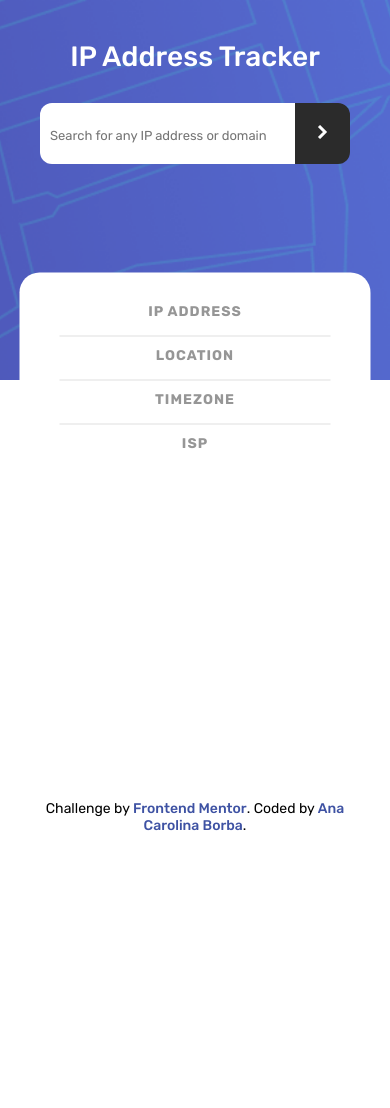
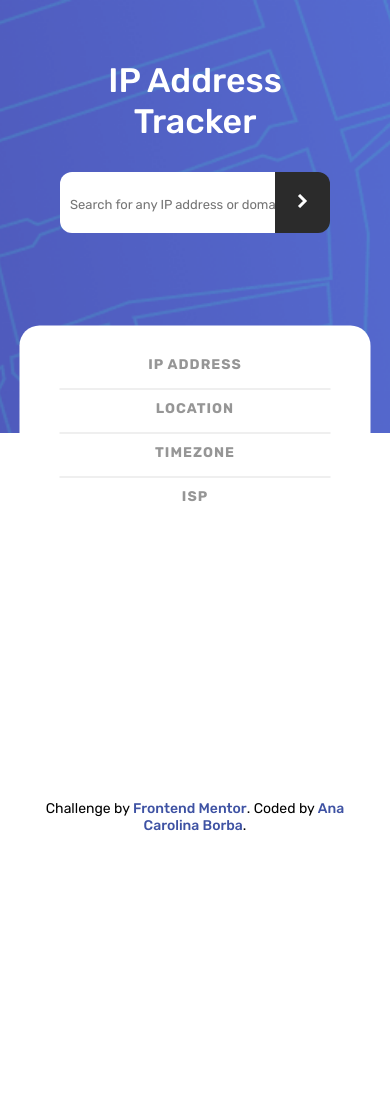
Before and after one commit to anacarolinabmv/FM-IP-address-tracker, a plain HTML site: page index.html in a window 390 px wide. Before the commit the page ends 844 px from the top, so only its background shows below. Drawn offline with nearby package versions, Linux system fonts and the light colour scheme.

Commit message:
Fix header/map heights to avoid overlapping
Tracker container was overlapping

```diff
--- a/index.html
+++ b/index.html
@@ -17,9 +17,9 @@
     <title>Frontend Mentor | IP Address Tracker</title>
   </head>
   <body>
-    <header>
-      <h1 class="heading">IP Address Tracker</h1>
-      <div class="search">
+    <header class="header">
+      <h1 class="heading-primary">IP Address Tracker</h1>
+      <div class="header__search-box">
         <input type="text" placeholder="Search for any IP address or domain" class="input--search" />
         <button type="submit" class="btn--search">
           <img src="images/icon-arrow.svg" alt="" />
@@ -44,8 +44,12 @@
         </div>
       </div>
     </header>
+    <section></section>
+
     <main>
-      <div id="map"></div>
+      <div class="map-container">
+        <div id="map"></div>
+      </div>
     </main>
     <footer>
       <div class="attribution">
--- a/script.js
+++ b/script.js
@@ -64,7 +64,6 @@ const displayTrackerInfo = async function (apiURL, renderLocationFn) {
 
 const getIPDomain = function () {
   const input = inputSearch.value;
-
   const apiURL = `https://geo.ipify.org/api/v2/country,city?apiKey=at_koRC5qY2rJFwTOq83X1z63HWqIfmc&ipAddress=${input}&domain=${input}`;
 
   displayTrackerInfo(apiURL, renderLocationOnMap);
--- a/style.css
+++ b/style.css
@@ -18,27 +18,27 @@ body {
 html {
   font-size: 62.5%;
 }
-header {
-  margin: 0 auto;
+.header {
+  /* margin: 0 auto; */
   background: center/cover no-repeat url(images/pattern-bg-desktop.png);
   position: relative;
-  height: 35vh;
-  padding: 4rem;
+  min-height: 30vh;
+
+  padding: 6rem;
 }
-.heading {
+.heading-primary {
   color: var(--White);
   font-size: 3.4rem;
   margin-bottom: 3rem;
+  text-align: center;
   font-weight: 500;
-  text-align: center;
 }
-.search {
+.header__search-box {
+  display: flex;
   width: 100%;
+  max-width: 56rem;
   margin: 0 auto;
-  display: flex;
-  align-items: stretch;
-  justify-content: center;
-  max-width: 56rem;
+  margin-bottom: 6rem;
 }
 .input--search {
   padding-left: 2rem;
@@ -55,12 +55,11 @@ header {
   background-color: var(--Very-Dark-Gray);
   cursor: pointer;
 }
-.btn--search::placeholder {
-  font-size: 1.8rem;
-}
-.input--search,
+
+.input--search:focus,
 .btn--search:focus {
   outline: none;
+  box-shadow: 0 1rem 3rem rgb(51, 51, 51, 0.3);
 }
 .tracker--information {
   position: absolute;
@@ -74,7 +73,7 @@ header {
   padding: 3rem 2rem;
   background-color: var(--White);
   border-radius: 20px;
-  z-index: 999;
+  z-index: 9999;
 }
 .ip--address,
 .location,
@@ -102,9 +101,8 @@ header {
   font-weight: 500;
 }
 
-main {
-  /* height: 100%; */
-  height: 65vh;
+.map-container {
+  height: 80vh;
   position: relative;
 }
 #map {
@@ -137,12 +135,13 @@ main {
   }
 }
 @media (max-width: 800px) {
-  header {
-    height: 45vh;
+  .header {
+    padding-bottom: 10rem;
   }
-  main {
-    height: 55vh;
+  .header__search-box {
+    margin-bottom: 10rem;
   }
+
   .tracker--heading {
     text-align: center;
   }
```
